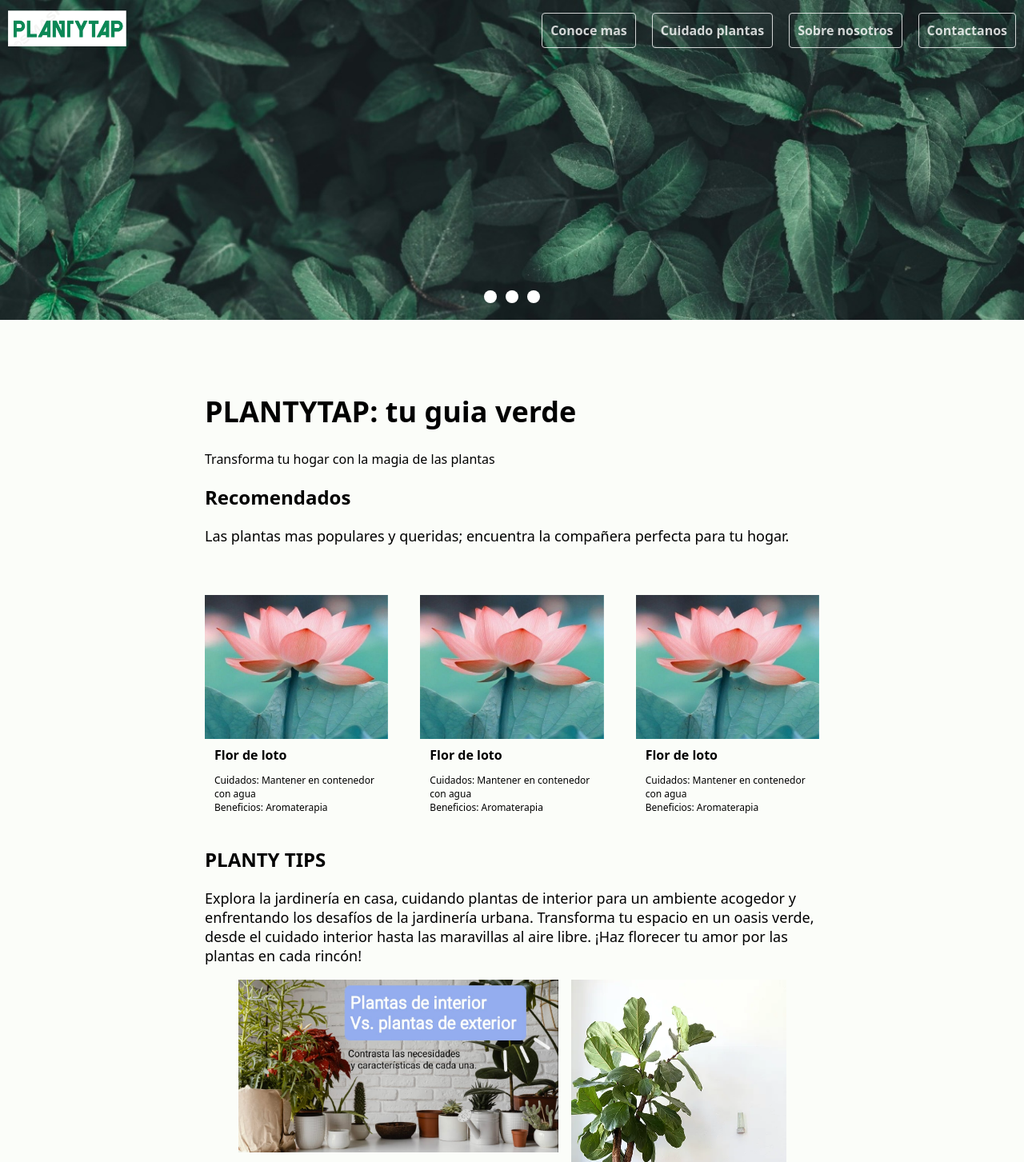
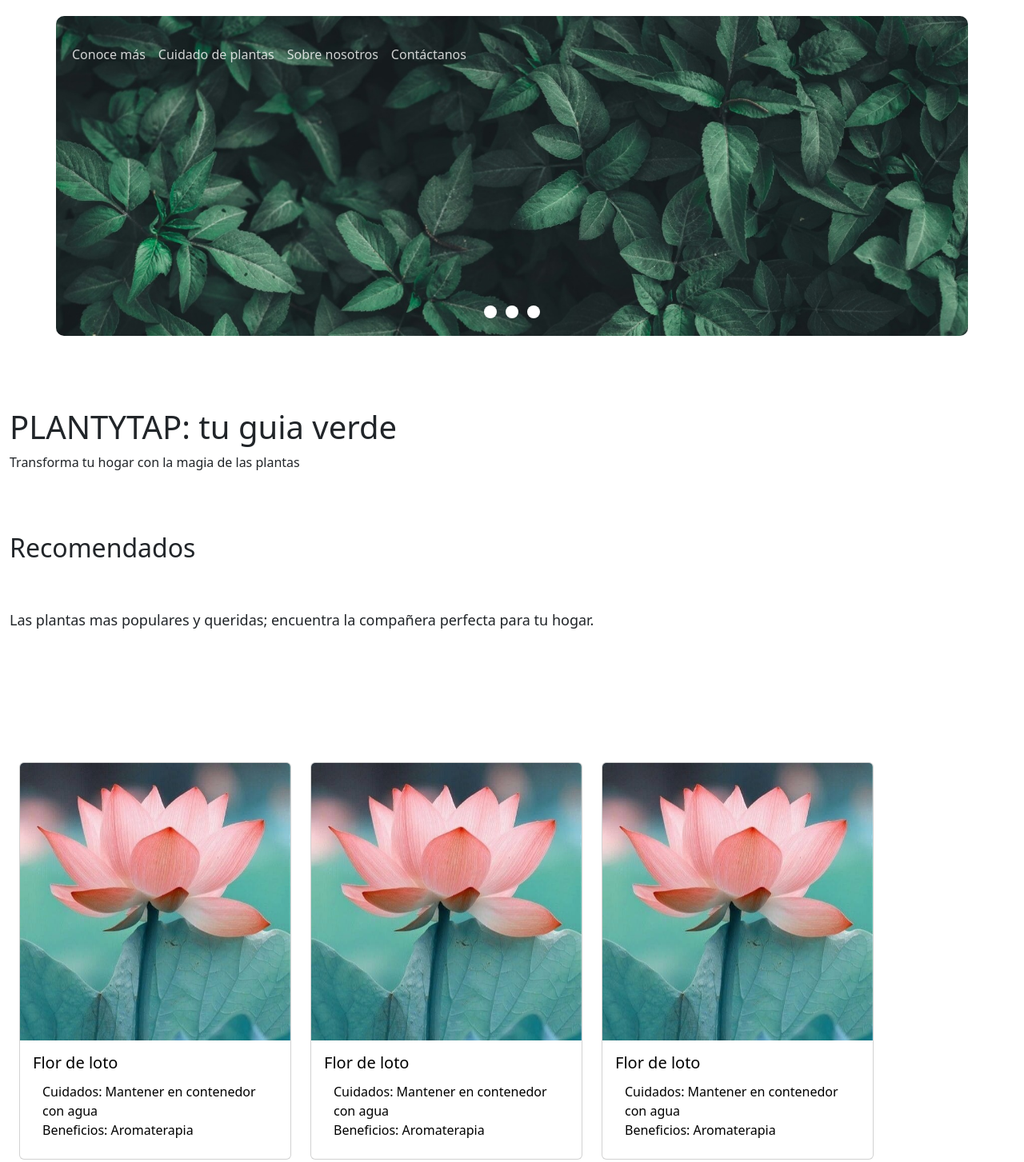
Before and after one commit to danyIndustrial/plantytap, a website: page pages/index.html in a window 1280 px wide. Shown: the top 1453 px of the page at 80% size. Drawn offline with nearby package versions, Linux system fonts and the light colour scheme.

Commit message:
index
add boostrap and some styles

```diff
--- a/pages/index.html
+++ b/pages/index.html
@@ -1,116 +1,146 @@
 <!DOCTYPE html>
 <html lang="en">
   <head>
-    <meta charset="UTF-8">
-    <meta name="viewport" content="width=device-width, initial-scale=1.0">
-    <link rel="shortcut icon" href="../assets/favicon.webp" type="image/x-icon">
+    <meta charset="UTF-8" />
+    <meta name="viewport" content="width=device-width, initial-scale=1.0" />
+    <link
+      rel="shortcut icon"
+      href="../assets/favicon.webp"
+      type="image/x-icon"
+    />
     <title>PlantyTap</title>
-    <link rel="stylesheet" href="../styles/styles.css">
+    <link rel="stylesheet" href="../styles/styles.css" />
+    <!-- Agregar el CSS de Bootstrap -->
+    <link
+      href="https://cdn.jsdelivr.net/npm/bootstrap@5.3.0-alpha1/dist/css/bootstrap.min.css"
+      rel="stylesheet"
+    />
   </head>
   <body>
-    <section  class="nav-container">
-        <nav class="nav">
-            <div>
-                <img src="../assets/icono.webp"  width="148px" alt="logo">
+    <section class="nav-container container px-0 mt-0">
+      <nav class="navbar navbar-expand-lg navbar-light">
+        <div class="container-fluid text-white">
+          <button
+            class="navbar-toggler bg-white"
+            type="button"
+            data-bs-toggle="collapse"
+            data-bs-target="#navbarNav"
+            aria-controls="navbarNav"
+            aria-expanded="false"
+            aria-label="Toggle navigation"
+          >
+            <span class="navbar-toggler-icon"></span>
+          </button>
+          <d iv class="collapse navbar-collapse" id="navbarNav">
+            <ul class="navbar-nav text-white">
+              <li class="nav-item">
+                <a class="nav-link text-white" href="./conoce.html"
+                  >Conoce más</a
+                >
+              </li>
+              <li class="nav-item">
+                <a class="nav-link text-white" href="./care.html"
+                  >Cuidado de plantas</a
+                >
+              </li>
+              <li class="nav-item">
+                <a class="nav-link text-white" href="./aboutUs.html"
+                  >Sobre nosotros</a
+                >
+              </li>
+              <li class="nav-item">
+                <a class="nav-link text-white" href="./contact.html"
+                  >Contáctanos</a
+                >
+              </li>
+            </ul>
+          </d>
         </div>
-            <ul class="nav-item">
-                <li class="nav-link"><a class="nav-link-action" href="./conoce.html">Conoce mas</a></li>
-                <li class="nav-link"><a class="nav-link-action" href="./care.html">Cuidado plantas</a></li>
-                <li class="nav-link"><a class="nav-link-action" href="./aboutUs.html">Sobre nosotros</a></li>
-                <li class="nav-link"><a class="nav-link-action" href="./contact.html">Contactanos</a></li>
-            </ul>
       </nav>
     </section>
     <section>
-        <div class="slider-container">
+      <div class="slider-container container px-0">
         <div class="menu">
           <label for="slide-dot-1"></label>
           <label for="slide-dot-2"></label>
           <label for="slide-dot-3"></label>
         </div>
 
-            <input id="slide-dot-1" type="radio" name="slides" checked>
+        <input id="slide-dot-1" type="radio" name="slides" checked />
         <div class="slide slide-1"></div>
 
-            <input id="slide-dot-2" type="radio" name="slides">
+        <input id="slide-dot-2" type="radio" name="slides" />
         <div class="slide slide-2"></div>
 
-            <input id="slide-dot-3" type="radio" name="slides">
+        <input id="slide-dot-3" type="radio" name="slides" />
         <div class="slide slide-3"></div>
       </div>
     </section>
-    <div class="banner-text space-center">
+    <main class="recomendado container-fluid">
+      <div class="banner-text">
         <h1>PLANTYTAP: tu guia verde</h1>
         <p>Transforma tu hogar con la magia de las plantas</p>
       </div>
-    </section>
-    <section class="recomendado space-center">
-      <h2 class="titulo segundario">Recomendados</h2>
-      <p class="mosaico-paragraph">
+      <section class="container row">
+        <h2 class="titulo segundario row">Recomendados</h2>
+        <p class="mosaico-paragraph row">
           Las plantas mas populares y queridas; encuentra la compañera perfecta
           para tu hogar.
         </p>
         <br />
         <br />
-      <div class="recomended">
+        <div class="row">
+          <div class="col">
             <div class="card">
-          <img
-            src="../assets/lotto.jpeg"
-            width="100%"
-            height="180px"
-            alt="card image"
-          />
-          <div class="card-text">
-            <span class="text-weigth">Flor de loto</span>
-            <p class="text-12">
-              Cuidados: Mantener en contenedor con agua <br />
-              Beneficios: Aromaterapia
-            </p>
-          </div>
-        </div>
-        <div class="card">
-          <img
-            src="../assets/lotto.jpeg"
-            width="100%"
-            height="180px"
-            alt="card image"
-          />
-          <div class="card-text">
-            <span class="text-weigth">Flor de loto</span>
-            <p class="text-12">
-              Cuidados: Mantener en contenedor con agua <br />
-              Beneficios: Aromaterapia
-            </p>
-          </div>
-        </div>
-        <div class="card">
-          <img
-            src="../assets/lotto.jpeg"
-            width="100%"
-            height="180px"
-            alt="card image"
-          />
-          <div class="card-text">
-            <span class="text-weigth">Flor de loto</span>
-            <p class="text-12">
-              Cuidados: Mantener en contenedor con agua <br />
+              <img src="../assets/lotto.jpeg" class="card-img-top" alt="card image">
+              <div class="card-body">
+                <h5 class="card-title text-black">Flor de loto</h5>
+                <p class="card-text text-black">
+                  Cuidados: Mantener en contenedor con agua <br>
                   Beneficios: Aromaterapia
                 </p>
               </div>
             </div>
           </div>
+          <div class="col">
+            <div class="card">
+              <img src="../assets/lotto.jpeg" class="card-img-top" alt="card image">
+              <div class="card-body">
+                <h5 class="card-title text-black">Flor de loto</h5>
+                <p class="card-text text-black">
+                  Cuidados: Mantener en contenedor con agua <br>
+                  Beneficios: Aromaterapia
+                </p>
+              </div>
+            </div>
+          </div>
+          <div class="col">
+            <div class="card">
+              <img src="../assets/lotto.jpeg" class="card-img-top" alt="card image">
+              <div class="card-body">
+                <h5 class="card-title text-black">Flor de loto</h5>
+                <p class="card-text text-black">
+                  Cuidados: Mantener en contenedor con agua <br>
+                  Beneficios: Aromaterapia
+                </p>
+              </div>
+            </div>
+          </div>
+        </div>
+
+        </div>
       </section>
-    <section class="mosaico space-center">
+      <section class="mosaico">
         <h2>PLANTY TIPS</h2>
         <p class="mosaico-paragraph">
           Explora la jardinería en casa, cuidando plantas de interior para un
           ambiente acogedor y enfrentando los desafíos de la jardinería urbana.
-        Transforma tu espacio en un oasis verde, desde el cuidado interior hasta
-        las maravillas al aire libre. ¡Haz florecer tu amor por las plantas en
-        cada rincón!
+          Transforma tu espacio en un oasis verde, desde el cuidado interior
+          hasta las maravillas al aire libre. ¡Haz florecer tu amor por las
+          plantas en cada rincón!
         </p>
-      <div class="mosaico-contenedor">
-        <div class="imagen-top-contenedor">
+        <div class=" mosaico-contenedor">
+          <div class="row imagen-top-contenedor">
             <img
               class="imagen-top"
               width="400px"
@@ -126,7 +156,7 @@
               alt="imagen mosaico 2"
             />
           </div>
-        <div class="imagen-bottom-contenedor">
+          <div class=" imagen-bottom-contenedor">
             <a
               href="https://casasplatino.com/la-importancia-de-tener-plantas-en-el-hogar-mas-alla-de-la-decoracion/"
               class="mosaico3"
@@ -143,7 +173,8 @@
           </div>
         </div>
       </section>
-    <footer class="footer space-center">
+    </main>
+    <footer class="footer">
       <h2 class="titulo-secundario">Newsletter</h2>
       <div class="input-area">
         <input type="text" class="input" />
@@ -154,4 +185,6 @@
       </p>
     </footer>
   </body>
+  <!-- Agregar el JS de Bootstrap (opcional) -->
+  <script src="https://cdn.jsdelivr.net/npm/bootstrap@5.3.0-alpha1/dist/js/bootstrap.bundle.min.js"></script>
 </html>
```
Also changed, not shown: package.json (added, +14 -0 lines), 1 other file. Lines whose indentation alone changed are shown as unchanged.
